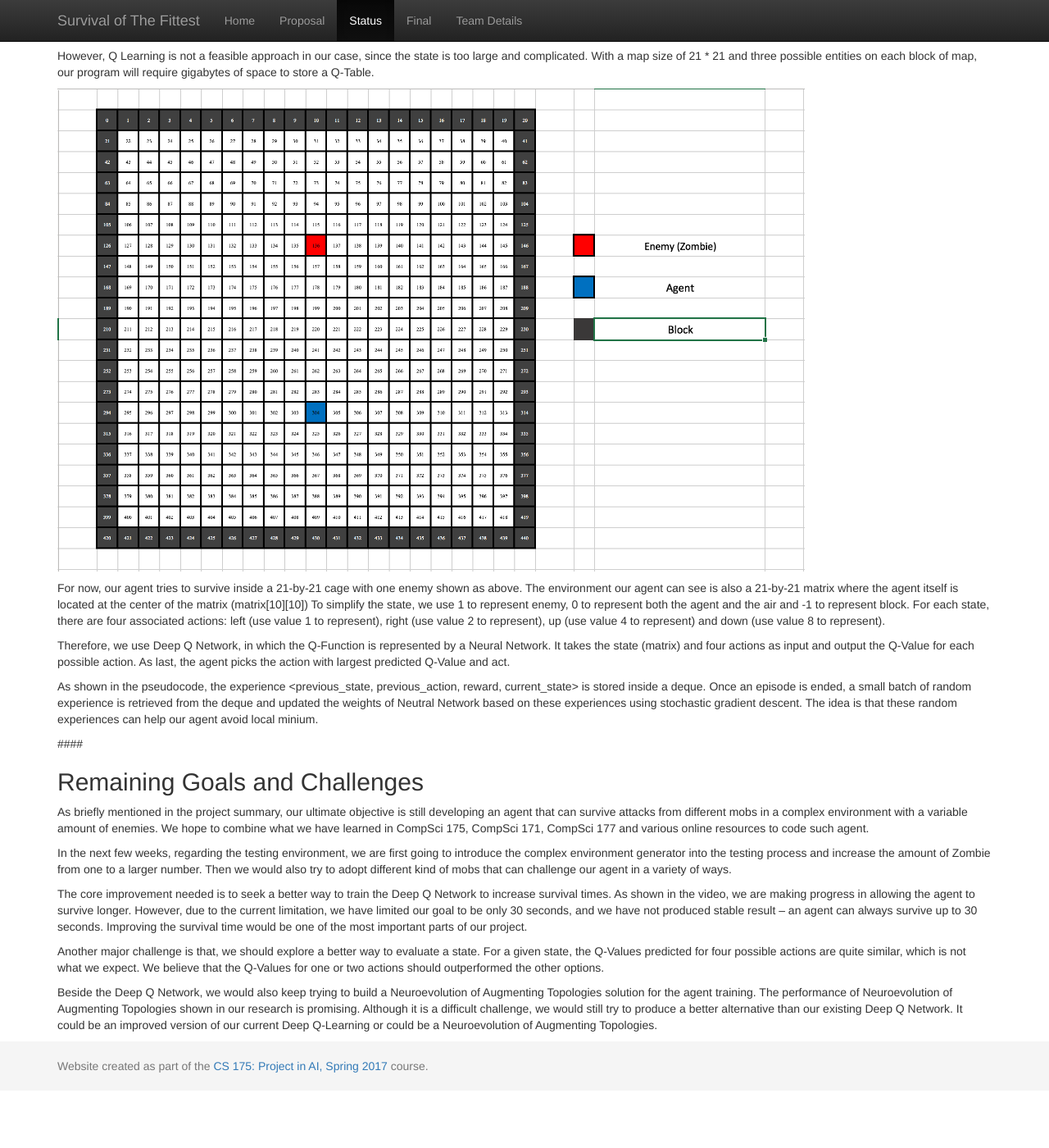
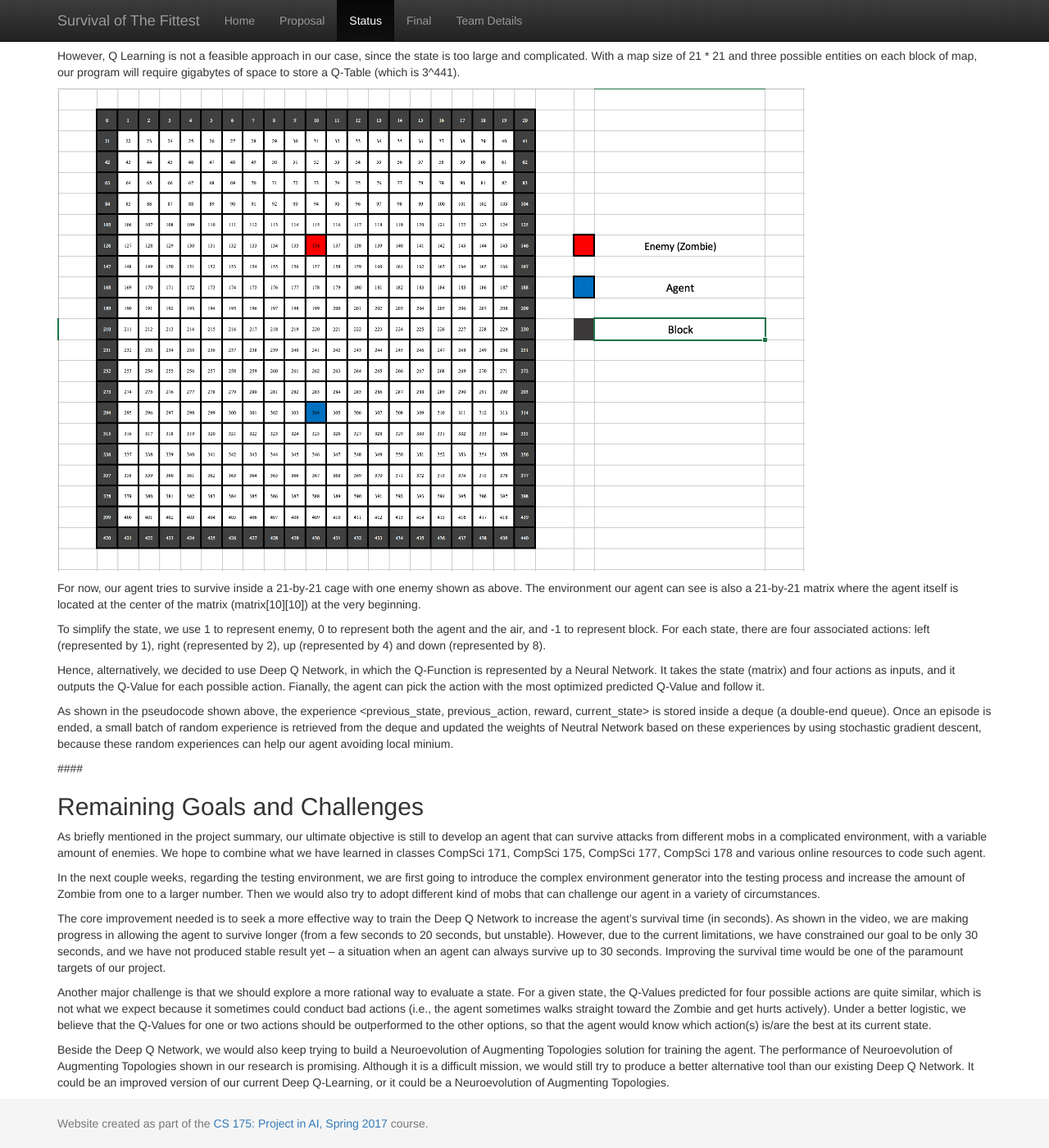
Before and after one commit to mingh2/SurvivalOfTheFittest, a Jekyll site: the page built from docs/status.md, in a window 1280 px wide and 1400 px high, scrolled down 1152 px. Shown: the whole window at 82% size. Built offline with Jekyll 4.4.1, drawn with Linux system fonts in a browser that asks for light colours; before the commit the page ends 2482 px from its top, so only the background shows below that; some of the changed text lies outside the part shown.

Commit message:
[ Updated the Remaining Goals and Challenges ]

```diff
--- a/docs/status.md
+++ b/docs/status.md
@@ -3,15 +3,15 @@
 title:  Project Status Update
 ---
 
-_A Malmo Project for CompSci 175 at UC Irvine_
+*A Malmo Project for CompSci 175 at UC Irvine*
 
 ## Project Summary
 
-The Survival of the Fittest Project (Our CompSci 175 Project) aims to utilize the knowledge regarding machine learnings and intelligence system to build an agent who can survive under the wave of attacking from mobs in Minecraft Project Malmo. In the initial proposal, the goal of the project aimed to “train the agent with… Zombie Pigman, Wither, Blaze, etc.” and allow the agent to “utilize the terrain to its advantage when given a more complex map.” However, we are facing some feasibilities on current stage. We intend to construct adequate infrastructures (Agent Deep Q Network Method or Agent Neuroevolution of Augmenting Topologies Method, Environment, etc.) to train the agent to fight with all mobs in all terrain. The key objective is to train an agent to survive in a complex environment as long as possible. Longevity is the goal.
+The Survival of the Fittest Project (Our CompSci 175 Project) aims to utilize the knowledge regarding machine learnings and intelligence system to build an agent who can survive under the wave of attacking from mobs in Minecraft Project Malmo. In the initial proposal, the goal of the project aimed to “train the agent with… Zombie Pigman, Wither, Blaze, etc.” and allow the agent to “utilize the terrain to its advantage when given a more complex map.” However, we are facing some feasibilities on current stage. We intend to construct adequate infrastructures (Agent Deep Q Network Method or Agent Neuroevolution of Augmenting Topologies Method, Environment, etc.) to train the agent and even let it fights with all mobs in all terrain. **The key objective is to train an agent to survive in a complex environment as long as possible. Longevity is the goal.**
 
-At this stage, the current objective is to establish one of the methods (Deep Q Network or Neuroevolution of Augmenting Topologies) and train the agent to fight with one Zombie in a limited pure environment. The videos would demonstrate our current progress. The Deep Q Network has been utilized and constructed in our agent class to allow it to learn the ideal approach in different situations. The environment is limited to a 21-by-21 cage without any obstacles. The team has added a random environment generator to construct more complex environment, but we have not attempted to train the agent in such environment.
+At this stage, the current objective is to establish one of the methods (either Deep Q Network or Neuroevolution of Augmenting Topologies) and train the agent to fight with one Zombie in a limited pure environment, which is demonstrated in our video(s). The Deep Q Network has been utilized and constructed in our agent class. It allows the agent to learn the ideal approach in different situations. The environment is limited to a 21-by-21 cage without any obstacles. The team has added a random environment generator to construct more complex environment, but due to the damper of time, we have not attempted to train the agent in such environment.
 
-By the final report time, our team aims to utilize the environment generator to prepare the agent in a more sophisticated manner. We would also improve on our existing Deep Q Network, and possibly also keep trying to build an agent with Neuroevolution of Augmenting Topologies. The complexity of enemies would also be increased by that time. The agent not only needs to survive the constant Zombie attack, but could also face different kinds of attacks from Zombie Pigman, Wither, or Blaze.
+For the final report, our team aims to utilize the environment generator to prepare/train the agent in a more sophisticated manner. We would also improve the performance of our existing Deep Q Network, and possibly keep attempting to build an agent with the Neuroevolution of Augmenting Topologies. The complexity (toughness) of enemies would also be increased by that time. We expect the agent can not only survive under constant attacking by Zonbie, but also deal with various of attacks from Zombie Pigman, Wither, and Blaze.
 
 
 ####
@@ -21,30 +21,31 @@
 
 <img src="Pseudocode.png" width="80%">
 
-The basic idea of Deep Q Network is similar to that of the Q-Learning where we have a reward (Q-Value) of a state with each of its corresponding action. Then we pick the action that generates the maximum Q-Value.
+The basic idea of Deep Q Network is similar to that of the Q-Learning where we have a reward (Q-Value) of a state with each of its corresponding action(s). Then we select the action which possesses the maximum Q-Value among all options.
 
-However, Q Learning is not a feasible approach in our case, since the state is too large and complicated. With a map size of 21 * 21 and three possible entities on each block of map, our program will require gigabytes of space to store a Q-Table.
+However, Q Learning is not a feasible approach in our case, since the state is too large and complicated. With a map size of 21 * 21 and three possible entities on each block of map, our program will require gigabytes of space to store a Q-Table (which is 3^441).
 
 <img src="State%20Representation.png" width="80%">
 
-For now, our agent tries to survive inside a 21-by-21 cage with one enemy shown as above. The environment our agent can see is also a 21-by-21 matrix where the agent itself is located at the center of the matrix (matrix[10][10])
-To simplify the state, we use 1 to represent enemy, 0 to represent both the agent and the air and -1 to represent block. For each state, there are four associated actions: left (use value 1 to represent), right (use value 2 to represent), up (use value 4 to represent) and down (use value 8 to represent).
+For now, our agent tries to survive inside a 21-by-21 cage with one enemy shown as above. The environment our agent can see is also a 21-by-21 matrix where the agent itself is located at the center of the matrix (matrix[10][10]) at the very beginning.
 
-Therefore, we use Deep Q Network, in which the Q-Function is represented by a Neural Network. It takes the state (matrix) and four actions as input and output the Q-Value for each possible action. As last, the agent picks the action with largest predicted Q-Value and act.
+To simplify the state, we use 1 to represent enemy, 0 to represent both the agent and the air, and -1 to represent block. For each state, there are four associated actions: left (represented by 1), right (represented by 2), up (represented by 4) and down (represented by 8).
 
-As shown in the pseudocode, the experience <previous_state, previous_action, reward, current_state> is stored inside a deque. Once an episode is ended, a small batch of random experience is retrieved from the deque and updated the weights of Neutral Network based on these experiences using stochastic gradient descent. The idea is that these random experiences can help our agent avoid local minium.
+Hence, alternatively, we decided to use Deep Q Network, in which the Q-Function is represented by a Neural Network. It takes the state (matrix) and four actions as inputs, and it outputs the Q-Value for each possible action. Fianally, the agent can pick the action with the most optimized predicted Q-Value and follow it.
+
+As shown in the pseudocode shown above, the experience <previous_state, previous_action, reward, current_state> is stored inside a deque (a double-end queue). Once an episode is ended, a small batch of random experience is retrieved from the deque and updated the weights of Neutral Network based on these experiences by using stochastic gradient descent, because these random experiences can help our agent avoiding local minium.
 
 
 ####
 
 ## Remaining Goals and Challenges
 
-As briefly mentioned in the project summary, our ultimate objective is still developing an agent that can survive attacks from different mobs in a complex environment with a variable amount of enemies. We hope to combine what we have learned in CompSci 175, CompSci 171, CompSci 177 and various online resources to code such agent.
+As briefly mentioned in the project summary, our ultimate objective is still to develop an agent that can survive attacks from different mobs in a complicated environment, with a variable amount of enemies. We hope to combine what we have learned in classes CompSci 171, CompSci 175, CompSci 177, CompSci 178 and various online resources to code such agent.
 
-In the next few weeks, regarding the testing environment, we are first going to introduce the complex environment generator into the testing process and increase the amount of Zombie from one to a larger number. Then we would also try to adopt different kind of mobs that can challenge our agent in a variety of ways.
+In the next couple weeks, regarding the testing environment, we are first going to introduce the complex environment generator into the testing process and increase the amount of Zombie from one to a larger number. Then we would also try to adopt different kind of mobs that can challenge our agent in a variety of circumstances.
 
-The core improvement needed is to seek a better way to train the Deep Q Network to increase survival times. As shown in the video, we are making progress in allowing the agent to survive longer. However, due to the current limitation, we have limited our goal to be only 30 seconds, and we have not produced stable result – an agent can always survive up to 30 seconds. Improving the survival time would be one of the most important parts of our project.
+The core improvement needed is to seek a more effective way to train the Deep Q Network to increase the agent's survival time (in seconds). As shown in the video, we are making progress in allowing the agent to survive longer (from a few seconds to 20 seconds, but unstable). However, due to the current limitations, we have constrained our goal to be only 30 seconds, and we have not produced stable result yet – a situation when an agent can always survive up to 30 seconds. Improving the survival time would be one of the paramount targets of our project.
 
-Another major challenge is that, we should explore a better way to evaluate a state. For a given state, the Q-Values predicted for four possible actions are quite similar, which is not what we expect. We believe that the Q-Values for one or two actions should outperformed the other options.
+Another major challenge is that we should explore a more rational way to evaluate a state. For a given state, the Q-Values predicted for four possible actions are quite similar, which is not what we expect because it sometimes could conduct bad actions (i.e., the agent sometimes walks straight toward the Zombie and get hurts actively). Under a better logistic, we believe that the Q-Values for one or two actions should be outperformed to the other options, so that the agent would know which action(s) is/are the best at its current state.
 
-Beside the Deep Q Network, we would also keep trying to build a Neuroevolution of Augmenting Topologies solution for the agent training. The performance of Neuroevolution of Augmenting Topologies shown in our research is promising. Although it is a difficult challenge, we would still try to produce a better alternative than our existing Deep Q Network. It could be an improved version of our current Deep Q-Learning or could be a Neuroevolution of Augmenting Topologies.
+Beside the Deep Q Network, we would also keep trying to build a Neuroevolution of Augmenting Topologies solution for training the agent. The performance of Neuroevolution of Augmenting Topologies shown in our research is promising. Although it is a difficult mission, we would still try to produce a better alternative tool than our existing Deep Q Network. It could be an improved version of our current Deep Q-Learning, or it could be a Neuroevolution of Augmenting Topologies.
```
